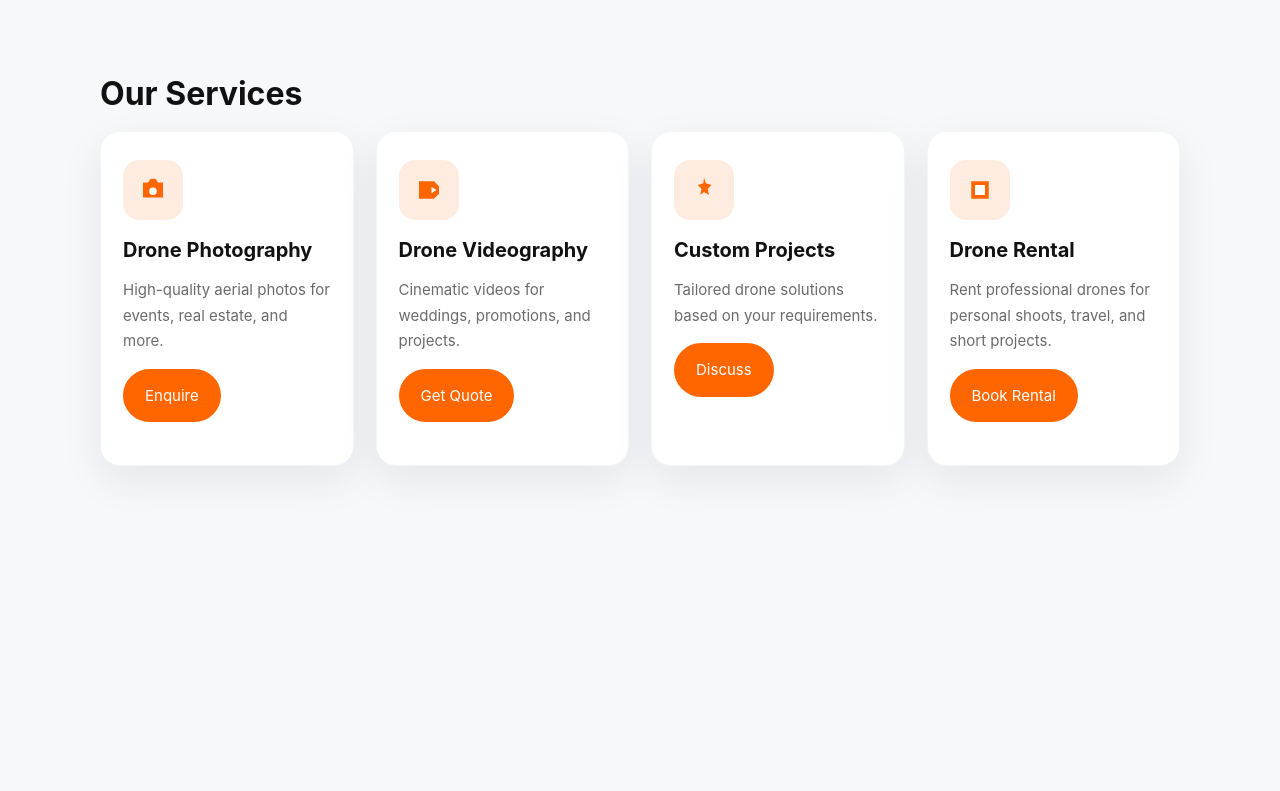
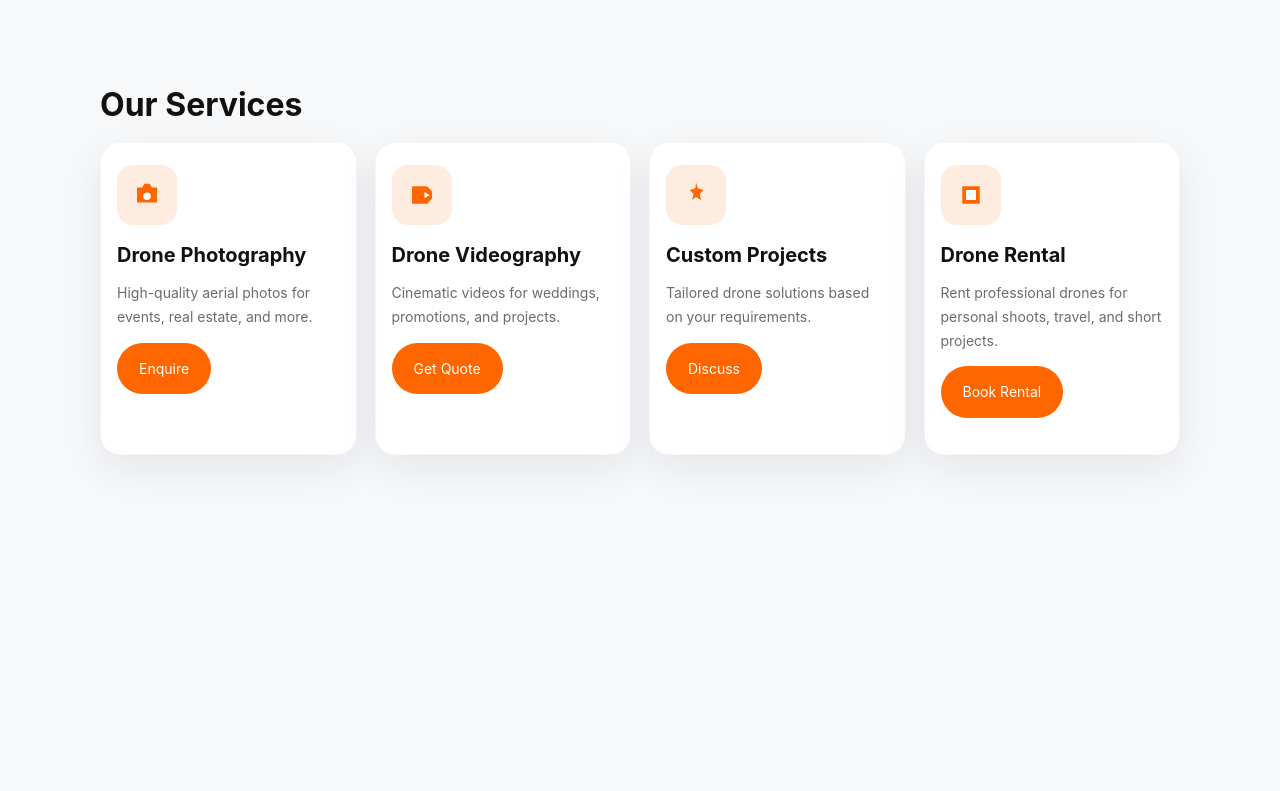
Before and after one commit to Prasad-Gandi/dronestudio, a plain HTML site: page index.html in a window 1280 px wide. Shown: the part 980-1771 px from the top of the page. Drawn offline with Linux system fonts and the light colour scheme.

Commit message:
our services same grid changes

```diff
--- a/styles.css
+++ b/styles.css
@@ -128,12 +128,12 @@
 #gallery{min-height:100vh}
 #contact{min-height:100vh}
 h2{margin:0 0 18px;font-size:32px}
-.services{display:grid;grid-template-columns:repeat(4,minmax(0,1fr));gap:22px;align-items:stretch}
-.card{background:#fff;padding:28px 22px;border-radius:20px;min-width:0;width:100%;box-shadow:0 14px 40px rgba(16,24,40,0.08);border:1px solid rgba(15,23,42,0.04)}
+.services{display:grid;grid-template-columns:repeat(4,minmax(220px,1fr));gap:18px;align-items:stretch;max-width:1120px;width:100%}
+.card{background:#fff;padding:22px 16px;border-radius:20px;min-width:0;width:100%;box-shadow:0 14px 40px rgba(16,24,40,0.08);border:1px solid rgba(15,23,42,0.04)}
 .icon-box{width:60px;height:60px;border-radius:16px;background:rgba(255,102,0,0.12);display:flex;align-items:center;justify-content:center;margin-bottom:18px}
 .card svg{width:30px;height:30px}
 .card h3{margin:0 0 10px;font-size:20px}
-.card p{color:var(--muted);font-size:15px;line-height:1.7}
+.card p{color:var(--muted);font-size:14px;line-height:1.7}
 
 .gallery{display:grid;grid-template-columns:repeat(2,1fr);gap:16px}
 .gallery img{width:100%;height:240px;object-fit:cover;border-radius:18px;aspect-ratio:16/9}
@@ -158,7 +158,7 @@
 .quick-actions a[data-action="mail"] svg{transform:scale(1.05)}
 
 /* Responsive */
-@media (max-width:960px){
+@media (max-width:900px){
   .services{grid-template-columns:repeat(2,minmax(0,1fr));}
 }
 
```
Also changed, not shown: 1 other file.
